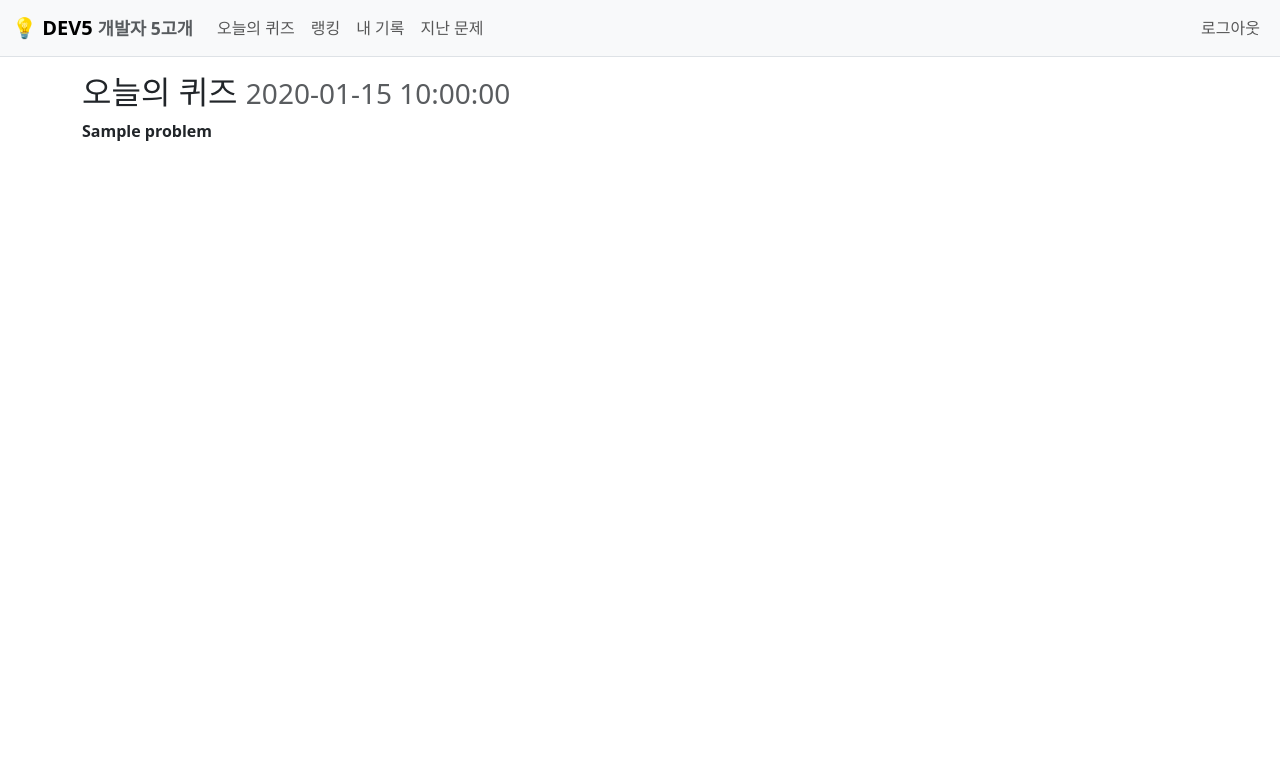
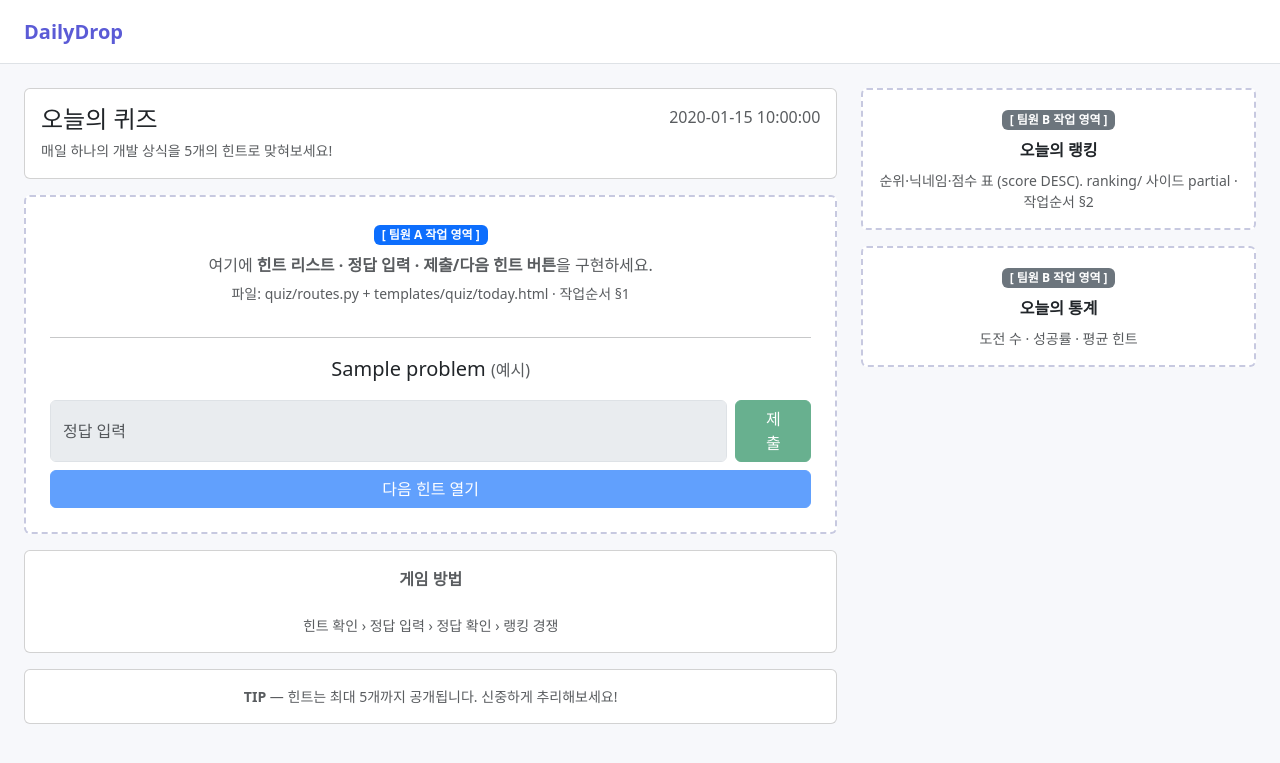
Before and after one commit to seo-dongyeon/DailyDrop, a Flask app: template templates/quiz/today.html in a window 1280 px wide. Shown: the top 763 px of the page. Run offline with Flask 3, Linux system fonts and the light colour scheme; the template is opened without the code that fills it: most values are stand-ins (such as "Sample title", 1, 10 or a date in 2020).

Commit message:
feat: 홈 레이아웃(3분할) + DailyDrop 브랜딩 + current_user 주입

```diff
--- a/app.py
+++ b/app.py
@@ -19,6 +19,20 @@ def create_app():
     app.register_blueprint(quiz_bp)      # / /hint /submit /archive  (팀원 A)
     app.register_blueprint(ranking_bp)   # /ranking /history          (팀원 B)
 
+    # 모든 템플릿에서 current_user(로그인 유저) 사용 가능 → base.html nav·유저메뉴
+    @app.context_processor
+    def inject_current_user():
+        from flask import session
+        from bson import ObjectId
+        from core.db import db
+        uid = session.get("user_id")
+        if not uid:
+            return {"current_user": None}
+        try:
+            return {"current_user": db.users.find_one({"_id": ObjectId(uid)})}
+        except Exception:
+            return {"current_user": None}
+
     try:
         ensure_indexes()
     except Exception as e:               # DB 미연결이어도 앱은 뜨게
--- a/templates/base.html
+++ b/templates/base.html
@@ -6,28 +6,51 @@
   <title>{% block title %}DailyDrop{% endblock %}</title>
   <link href="https://cdn.jsdelivr.net/npm/bootstrap@5.3.3/dist/css/bootstrap.min.css" rel="stylesheet">
   <script src="https://code.jquery.com/jquery-3.7.1.min.js"></script>
+  <style>
+    :root { --brand:#5b5bd6; }
+    body { background:#f7f8fb; }
+    .topbar { height:64px; }
+    .brand { color:var(--brand); font-weight:700; }
+    .app-sidebar { width:230px; min-height:calc(100vh - 64px); }
+    .side-link { display:block; padding:.8rem 1rem; margin-bottom:.6rem; border:1px solid #e5e7eb;
+                 border-radius:.6rem; text-align:center; color:#444; text-decoration:none; background:#fff; }
+    .side-link:hover { background:#f1f2f9; }
+    .side-link.active { background:var(--brand); color:#fff; border-color:var(--brand); font-weight:600; }
+  </style>
 </head>
 <body>
-  <nav class="navbar navbar-expand-lg bg-light border-bottom mb-3">
-    <div class="container-fluid">
-      <a class="navbar-brand fw-bold" href="{{ url_for('quiz.today') }}">
-        💡 DEV5 <small class="text-muted">개발자 5고개</small>
+  <!-- 상단바 -->
+  <nav class="topbar d-flex align-items-center justify-content-between bg-white border-bottom px-4">
+    <a class="brand fs-5 text-decoration-none" href="{{ url_for('quiz.today') }}">DailyDrop</a>
+    {% if current_user %}
+    <div class="dropdown">
+      <a class="btn btn-outline-secondary btn-sm dropdown-toggle" href="#" role="button" data-bs-toggle="dropdown">
+        {{ current_user.nickname }} 님
       </a>
-      <div class="navbar-nav">
-        <a class="nav-link" href="{{ url_for('quiz.today') }}">오늘의 퀴즈</a>
-        <a class="nav-link" href="{{ url_for('ranking.ranking') }}">랭킹</a>
-        <a class="nav-link" href="{{ url_for('ranking.history') }}">내 기록</a>
-        <a class="nav-link" href="{{ url_for('quiz.archive') }}">지난 문제</a>
-      </div>
-      <div class="navbar-nav ms-auto">
-        <a class="nav-link" href="{{ url_for('auth.logout') }}">로그아웃</a>
-      </div>
+      <ul class="dropdown-menu dropdown-menu-end">
+        <li><a class="dropdown-item" href="{{ url_for('ranking.history') }}">내 기록</a></li>
+        <li><a class="dropdown-item" href="{{ url_for('auth.logout') }}">로그아웃</a></li>
+      </ul>
     </div>
+    {% endif %}
   </nav>
 
-  <main class="container">
-    {% block content %}{% endblock %}
-  </main>
+  <div class="d-flex">
+    {% if current_user %}
+    {% set ep = request.endpoint %}
+    <aside class="app-sidebar bg-white border-end p-3 d-flex flex-column">
+      <a class="side-link {{ 'active' if ep == 'quiz.today' else '' }}" href="{{ url_for('quiz.today') }}">오늘의 퀴즈</a>
+      <a class="side-link {{ 'active' if ep == 'ranking.ranking' else '' }}" href="{{ url_for('ranking.ranking') }}">랭킹</a>
+      <a class="side-link {{ 'active' if ep == 'ranking.history' else '' }}" href="{{ url_for('ranking.history') }}">내 기록</a>
+      <a class="side-link {{ 'active' if ep == 'quiz.archive' else '' }}" href="{{ url_for('quiz.archive') }}">지난 문제</a>
+      <a class="side-link mt-auto" href="{{ url_for('auth.logout') }}">로그아웃</a>
+    </aside>
+    {% endif %}
+
+    <main class="flex-grow-1 p-4">
+      {% block content %}{% endblock %}
+    </main>
+  </div>
 
   <script src="https://cdn.jsdelivr.net/npm/bootstrap@5.3.3/dist/js/bootstrap.bundle.min.js"></script>
   {% block scripts %}{% endblock %}
--- a/templates/quiz/today.html
+++ b/templates/quiz/today.html
@@ -1,13 +1,65 @@
 {% extends "base.html" %}
 {% block title %}오늘의 퀴즈 · DailyDrop{% endblock %}
 {% block content %}
-<h2>오늘의 퀴즈 <small class="text-muted">{{ date }}</small></h2>
+<div class="row g-4">
 
-{# ===== [팀원 A 작업 영역] ===== #}
-{# TODO: 힌트 리스트(공개된 것만) · 정답 입력폼 · 제출/힌트 버튼 · 결과 화면 #}
-{% if problem %}
-  <p class="fw-bold">{{ problem.title }}</p>
-{% else %}
-  <div class="alert alert-warning">오늘 문제가 없습니다. `python seed.py` 로 시드 데이터를 넣어주세요.</div>
-{% endif %}
+  <!-- ===== 중앙: 오늘의 퀴즈 [팀원 A 작업 영역] ===== -->
+  <div class="col-lg-8">
+    <div class="card p-3 mb-3">
+      <div class="d-flex justify-content-between align-items-start">
+        <div>
+          <h4 class="mb-1">오늘의 퀴즈</h4>
+          <small class="text-muted">매일 하나의 개발 상식을 5개의 힌트로 맞혀보세요!</small>
+        </div>
+        <span class="text-muted">{{ date }}</span>
+      </div>
+    </div>
+
+    <div class="card p-4 mb-3" style="border:2px dashed #c7c9e0;">
+      <div class="text-center mb-3">
+        <span class="badge text-bg-primary">[ 팀원 A 작업 영역 ]</span>
+        <p class="text-muted mt-2 mb-1">여기에 <b>힌트 리스트 · 정답 입력 · 제출/다음 힌트 버튼</b>을 구현하세요.</p>
+        <small class="text-muted">파일: quiz/routes.py + templates/quiz/today.html · 작업순서 §1</small>
+      </div>
+      <hr>
+      {% if problem %}
+        <p class="text-center fs-5 mb-3">{{ problem.title }} <span class="text-muted fs-6">(예시)</span></p>
+      {% else %}
+        <div class="alert alert-warning">오늘 문제 없음 → <code>python seed.py</code> 실행</div>
+      {% endif %}
+      {# 아래는 레이아웃 참고용 자리표시 (팀원 A가 실제 동작 구현) #}
+      <div class="d-flex gap-2 mb-2">
+        <input class="form-control" placeholder="정답 입력" disabled>
+        <button class="btn btn-success px-4" disabled>제출</button>
+      </div>
+      <button class="btn btn-primary w-100" disabled>다음 힌트 열기</button>
+    </div>
+
+    <div class="card p-3 mb-3 text-center text-muted">
+      <b>게임 방법</b><br><small>힌트 확인 › 정답 입력 › 정답 확인 › 랭킹 경쟁</small>
+    </div>
+    <div class="card p-3 text-center text-muted">
+      <small><b>TIP</b> — 힌트는 최대 5개까지 공개됩니다. 신중하게 추리해보세요!</small>
+    </div>
+  </div>
+
+  <!-- ===== 우측: 랭킹 + 통계 [팀원 B 작업 영역] ===== -->
+  <div class="col-lg-4">
+    <div class="card p-3 mb-3" style="border:2px dashed #c7c9e0;">
+      <div class="text-center mb-2">
+        <span class="badge text-bg-secondary">[ 팀원 B 작업 영역 ]</span>
+        <div class="fw-bold mt-2">오늘의 랭킹</div>
+      </div>
+      <small class="text-muted text-center d-block">순위·닉네임·점수 표 (score DESC). ranking/ 사이드 partial · 작업순서 §2</small>
+    </div>
+    <div class="card p-3" style="border:2px dashed #c7c9e0;">
+      <div class="text-center mb-2">
+        <span class="badge text-bg-secondary">[ 팀원 B 작업 영역 ]</span>
+        <div class="fw-bold mt-2">오늘의 통계</div>
+      </div>
+      <small class="text-muted text-center d-block">도전 수 · 성공률 · 평균 힌트</small>
+    </div>
+  </div>
+
+</div>
 {% endblock %}
```
